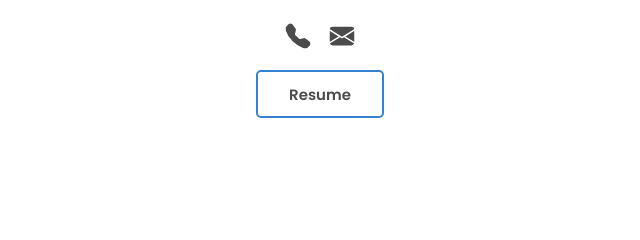
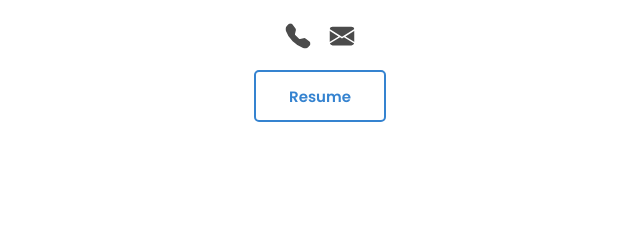
Before and after one commit to S0mSahoo/Portfolio, a plain HTML site: page index.html in a window 1280 px wide. Shown: the part 526-766 px from the top of the page, 320-960 px from the left. Drawn offline with nearby package versions, Linux system fonts and the light colour scheme.

Commit message:
bug fixes

```diff
--- a/front.css
+++ b/front.css
@@ -108,10 +108,7 @@
     cursor: pointer;
     scale: 1.05;
     background-color: var(--primary);
-
-    a {
-        color: var(--dark);
-    }
+    color: var(--dark);
 }
 
 #resume_btn:active {
--- a/index.html
+++ b/index.html
@@ -93,7 +93,7 @@
                 </svg>
             </a>
         </div>
-        <button id="resume_btn"><a href="https://drive.google.com/file/d/1Z-ZawIddPiFU4cNmtF3VvucD-S0HkYvS/view?usp=drive_link" target="_blank">Resume</a></button>
+        <a id="resume_btn" href="https://drive.google.com/file/d/1Z-ZawIddPiFU4cNmtF3VvucD-S0HkYvS/view?usp=drive_link" target="_blank">Resume</a>
     </div>
 
 
```
